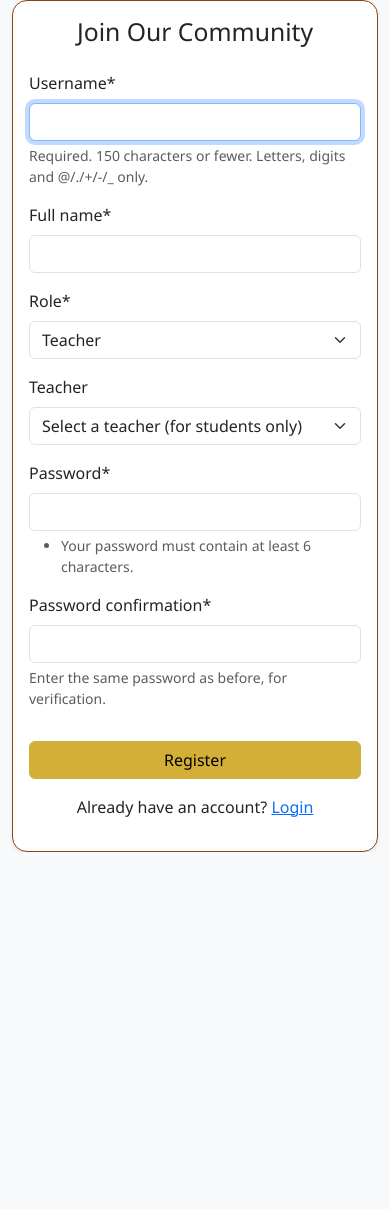
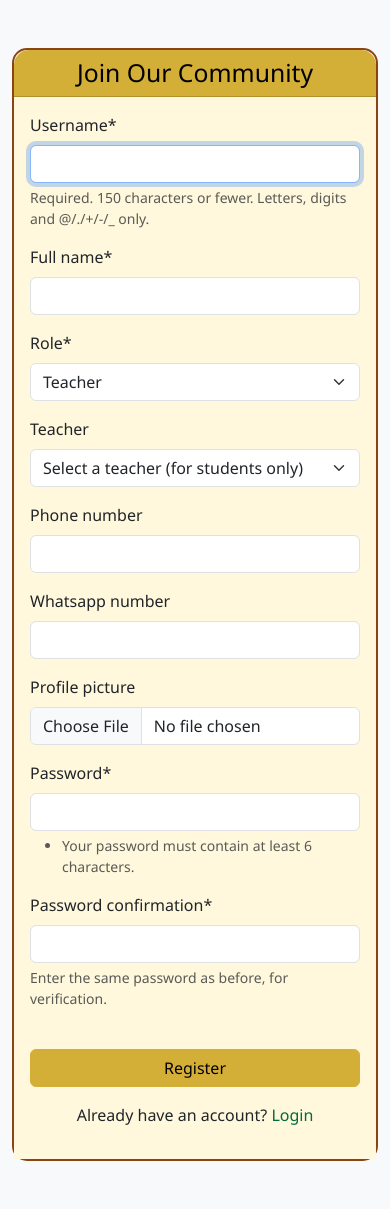
Before and after one commit to Gillmasija/EdudashPlatform, a Django app: page /register/ in a window 390 px wide. Before the commit the page ends 852 px from the top, so only its background shows below. Run offline with Django 5.2, Linux system fonts and the light colour scheme; some libraries are stand-ins or nearby versions.

Commit message:
Agent query: Can you access the registration page and see all the new fields (phone number, WhatsApp, profile picture)? Also, please verify if the African theme is applied correctly.
Enhance user registration form with phone numbers, WhatsApp number, profile picture, and input validation.

```diff
--- a/users/forms.py
+++ b/users/forms.py
@@ -5,6 +5,9 @@ from .models import CustomUser, Message
 class UserRegistrationForm(UserCreationForm):
     full_name = forms.CharField(max_length=255)
     role = forms.ChoiceField(choices=CustomUser.ROLE_CHOICES)
+    phone_number = forms.CharField(max_length=15, required=False)
+    whatsapp_number = forms.CharField(max_length=15, required=False)
+    profile_picture = forms.ImageField(required=False)
     teacher = forms.ModelChoiceField(
         queryset=CustomUser.objects.filter(role='teacher'),
         required=False,
@@ -13,7 +16,27 @@ class UserRegistrationForm(UserCreationForm):
 
     class Meta:
         model = CustomUser
-        fields = ('username', 'full_name', 'role', 'teacher', 'password1', 'password2')
+        fields = ('username', 'full_name', 'role', 'phone_number', 'whatsapp_number',
+                 'profile_picture', 'teacher', 'password1', 'password2')
+
+    def clean(self):
+        cleaned_data = super().clean()
+        role = cleaned_data.get('role')
+        teacher = cleaned_data.get('teacher')
+        phone_number = cleaned_data.get('phone_number')
+        whatsapp_number = cleaned_data.get('whatsapp_number')
+
+        if role == 'teacher':
+            if not phone_number:
+                self.add_error('phone_number', 'Phone number is required for teachers')
+            if not whatsapp_number:
+                self.add_error('whatsapp_number', 'WhatsApp number is required for teachers')
+        elif role == 'student' and not teacher:
+            self.add_error('teacher', 'Students must be assigned to a teacher')
+        elif role == 'teacher' and teacher:
+            cleaned_data['teacher'] = None
+
+        return cleaned_data
 
     def clean(self):
         cleaned_data = super().clean()
--- a/users/templates/users/register.html
+++ b/users/templates/users/register.html
@@ -2,18 +2,45 @@
 {% load crispy_forms_tags %}
 
 {% block content %}
-<div class="container min-vh-100 d-flex align-items-center justify-content-center">
-    <div class="card shadow-sm" style="width: 400px;">
-        <div class="card-body">
-            <h2 class="card-title text-center mb-4">Join Our Community</h2>
-            <form method="post">
-                {% csrf_token %}
-                {{ form|crispy }}
-                <button type="submit" class="btn btn-primary w-100 mt-3">Register</button>
-                <p class="text-center mt-3">
-                    Already have an account? <a href="{% url 'login' %}">Login</a>
-                </p>
-            </form>
+<div class="container py-5">
+    <div class="row justify-content-center">
+        <div class="col-md-8">
+            <div class="card border-pattern">
+                <div class="card-header">
+                    <h2 class="text-center mb-0">Join Our Community</h2>
+                </div>
+                <div class="card-body" style="background-color: var(--background);">
+                    <form method="post" enctype="multipart/form-data" novalidate>
+                        {% csrf_token %}
+                        <div class="row">
+                            <div class="col-md-6">
+                                {{ form.username|as_crispy_field }}
+                                {{ form.full_name|as_crispy_field }}
+                                {{ form.role|as_crispy_field }}
+                                {{ form.teacher|as_crispy_field }}
+                            </div>
+                            <div class="col-md-6">
+                                {{ form.phone_number|as_crispy_field }}
+                                {{ form.whatsapp_number|as_crispy_field }}
+                                {{ form.profile_picture|as_crispy_field }}
+                                {{ form.password1|as_crispy_field }}
+                                {{ form.password2|as_crispy_field }}
+                            </div>
+                        </div>
+                        {% if form.errors %}
+                            <div class="alert alert-danger">
+                                Please correct the errors below.
+                            </div>
+                        {% endif %}
+                        <div class="d-grid gap-2 mt-4">
+                            <button type="submit" class="btn btn-primary">Register</button>
+                        </div>
+                        <p class="text-center mt-3">
+                            Already have an account? <a href="{% url 'login' %}" class="text-decoration-none" style="color: var(--accent);">Login</a>
+                        </p>
+                    </form>
+                </div>
+            </div>
         </div>
     </div>
 </div>
```
